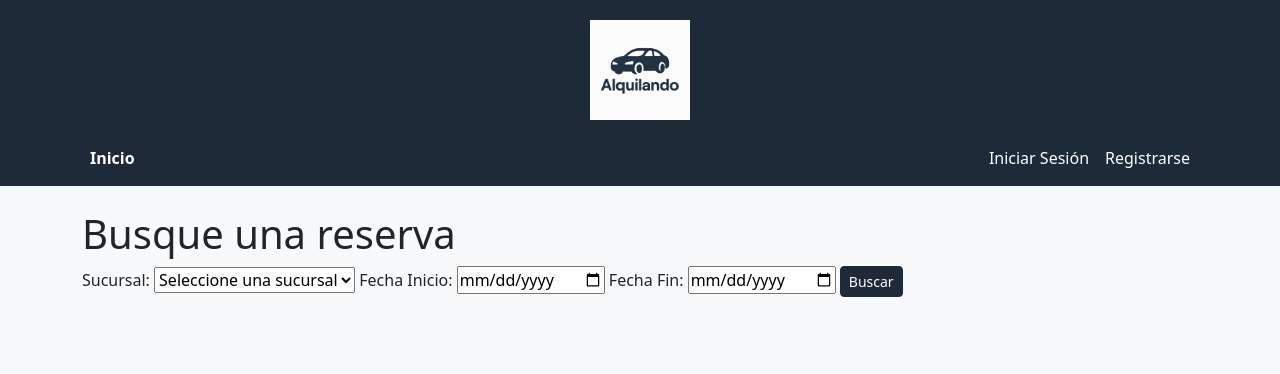
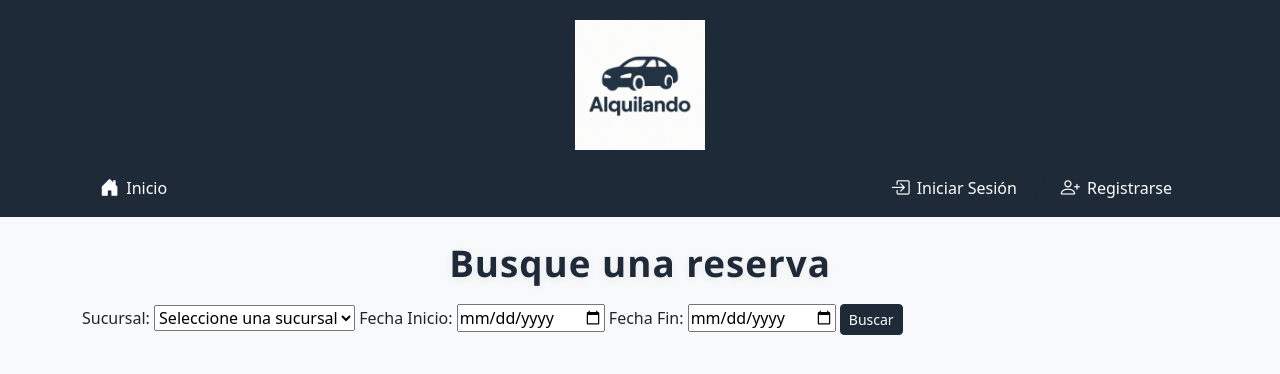
Before and after one commit to lucamaffeo/Alquilando, a Flask app: page /global/inicio in a window 1280 px wide. Shown: the top 374 px of the page. Run offline with Flask 3, Linux system fonts and the light colour scheme; data that the repository does not hold is empty.

Commit message:
agrego estilos piolaa

```diff
--- a/src/web/templates/base.html
+++ b/src/web/templates/base.html
@@ -7,6 +7,7 @@
     <link rel="icon" type="image/x-icon" href="{{ url_for('static', filename='images/alquilando.png') }}">
     <!-- Bootstrap CSS -->
     <link href="https://cdn.jsdelivr.net/npm/bootstrap@5.3.3/dist/css/bootstrap.min.css" rel="stylesheet">
+    <link rel="stylesheet" href="https://cdn.jsdelivr.net/npm/bootstrap-icons@1.11.3/font/bootstrap-icons.css">
     <style>
         body {
             background-color: #f8f9fa;
@@ -17,18 +18,44 @@
             padding: 20px 0 10px 0;
         }
         header img {
-            height: 100px;
+            height: 130px;
+            width: auto;
         }
         nav.navbar {
             background-color: #1E2A38 !important;
         }
         nav.navbar .nav-link, nav.navbar .navbar-brand {
             color: #fff !important;
+            border-radius: 20px;
+            padding: 6px 18px !important;
+            margin-right: 8px;
+            display: flex;
+            align-items: center;
+            transition: background 0.15s, color 0.15s, box-shadow 0.15s;
+            box-shadow: 0 1px 4px rgba(30,42,56,0.10);
+            font-weight: normal;
+            background: transparent;
+        }
+        nav.navbar .nav-link i {
+            margin-right: 7px;
+            font-size: 1.2em;
         }
         nav.navbar .nav-link.active, nav.navbar .nav-link:hover {
-            color: black !important;
-            text-decoration: underline;
-
+            background: #e3e3e3 !important;
+            color: #232b32 !important;
+            text-decoration: none;
+        }
+        /* Estilo especial para el botón de inicio */
+        .nav-link.inicio-btn {
+            background: #232b32;
+            color: #ffc107 !important;
+            font-weight: bold;
+        }
+        .nav-link.inicio-btn:hover, .nav-link.inicio-btn.active {
+            background: grey !important;
+            color: #232b32 !important;
+            text-decoration: none;
+            box-shadow: 0 2px 8px rgba(30,42,56,0.18);
         }
         .flashes {
             list-style: none;
@@ -88,6 +115,24 @@
         .card, .border-main {
             border: 2px solid #1E2A38 !important;
         }
+        .titulo-principal, h1, h2, h3 {
+            font-family: 'Segoe UI', 'Arial', sans-serif;
+            color: #1E2A38;
+            font-weight: bold;
+            letter-spacing: 1px;
+            margin-bottom: 1.2rem;
+            text-align: center;
+            text-shadow: 0 2px 8px rgba(30,42,56,0.07);
+        }
+        h1 {
+            font-size: 2.3rem;
+        }
+        h2 {
+            font-size: 1.7rem;
+        }
+        h3 {
+            font-size: 1.3rem;
+        }
     </style>
 </head>
 <body>
@@ -111,25 +156,32 @@
             <div class="collapse navbar-collapse" id="navbarNav">
                 <ul class="navbar-nav me-auto mb-2 mb-lg-0">
                     {% if not session.get("user_id") %}
-                    <li class="nav-item"><a class="nav-link" href="{{ url_for('global.inicio_global') }}"><strong>Inicio</strong></a></li>
+                    <li class="nav-item">
+                        <a class="nav-link inicio-btn" href="{{ url_for('global.inicio_global') }}">
+                            <i class="bi bi-house-door-fill"></i>Inicio
+                        </a>
+                    </li>
 
                     {% endif %}
                     {% if session.get("user_id") %}
-
                         {% if session.get("user_role") == "usuario registrado" %}
-                        <li class="nav-item"><a class="nav-link" href="{{ url_for('global.inicio_global') }}"><strong>Inicio</strong></a></li>
+                        <li class="nav-item">
+                            <a class="nav-link inicio-btn" href="{{ url_for('global.inicio_global') }}">
+                                <i class="bi bi-house-door-fill"></i>Inicio
+                            </a>
+                        </li>
                         {% endif %}
                         {% if has_permission(session.get("user_id"), "vehicle_index") %}
-                        <li class="nav-item"><a class="nav-link" href="{{ url_for('vehiculos.index') }}"><strong>Vehículos</strong></a></li>
+                        <li class="nav-item"><a class="nav-link" href="{{ url_for('vehiculos.index') }}"><i class="bi bi-car-front"></i>Vehículos</a></li>
                         {% endif %}
                         {% if has_permission(session.get("user_id"), "user_index") %}
-                        <li class="nav-item"><a class="nav-link" href="{{ url_for('usuarios.index') }}"><strong>Usuarios</strong></a></li>
+                        <li class="nav-item"><a class="nav-link" href="{{ url_for('usuarios.index') }}"><i class="bi bi-people"></i>Usuarios</a></li>
                         {% endif %}
                         {% if has_permission(session.get("user_id"), "vehicle_create") %}
-                        <li class="nav-item"><a class="nav-link" href="{{ url_for('vehiculos.register') }}"><strong>Registrar vehículo</strong></a></li>
+                        <li class="nav-item"><a class="nav-link" href="{{ url_for('vehiculos.register') }}"><i class="bi bi-plus-circle"></i>Registrar vehículo</a></li>
                         {% endif %}
                         {% if has_permission(session.get("user_id"), "user_create") %}
-                        <a href="{{ url_for('usuarios.register') }}" class="nav-link"><Strong>Registrar usuario</Strong></a>
+                        <a href="{{ url_for('usuarios.register') }}" class="nav-link"><i class="bi bi-person-plus"></i>Registrar usuario</a>
                         {% endif %}
                         <!--
                         {% if has_permission(session.get("user_id"), "user_create_presencial") %}
@@ -142,13 +194,27 @@
                 <ul class="navbar-nav">
                     {% if session.get("user_id") %}
                     {% if session.get("user_role") == "usuario registrado" %}
-                    <li class="nav-item"><a class="nav-link" href="{{ url_for('reservas.mis_reservas') }}">Ver Mis Reservas</a></li>
+                    <li class="nav-item">
+                        <a class="nav-link" href="{{ url_for('usuarios.show', user_id=session['user_id']) }}">
+                            <i class="bi bi-person-circle"></i>Mi Perfil
+                        </a>
+                    </li>
+                    <li class="nav-item">
+                        <a class="nav-link" href="{{ url_for('reservas.mis_reservas') }}">
+                            <i class="bi bi-journal-bookmark"></i>Ver Mis Reservas
+                        </a>
+                    </li>
+                    {% else %}
+                    <li class="nav-item">
+                        <a class="nav-link" href="{{ url_for('usuarios.show', user_id=session['user_id']) }}">
+                            <i class="bi bi-person-circle"></i>Mi Perfil
+                        </a>
+                    </li>
                     {% endif %}
-                    <li class="nav-item"><a class="nav-link" href="{{ url_for('usuarios.show', user_id=session['user_id']) }}">Mi Perfil</a></li>
-                    <li class="nav-item"><a class="nav-link" href="{{ url_for('usuarios.logout') }}">Cerrar Sesión</a></li>
+                    <li class="nav-item"><a class="nav-link" href="{{ url_for('usuarios.logout') }}"><i class="bi bi-box-arrow-right"></i>Cerrar Sesión</a></li>
                     {% else %}
-                    <li class="nav-item"><a class="nav-link" href="{{ url_for('usuarios.login') }}">Iniciar Sesión</a></li>
-                    <li class="nav-item"><a class="nav-link" href="{{ url_for('usuarios.register') }}">Registrarse</a></li>
+                    <li class="nav-item"><a class="nav-link" href="{{ url_for('usuarios.login') }}"><i class="bi bi-box-arrow-in-right"></i>Iniciar Sesión</a></li>
+                    <li class="nav-item"><a class="nav-link" href="{{ url_for('usuarios.register') }}"><i class="bi bi-person-plus"></i>Registrarse</a></li>
                     {% endif %}
                 </ul>
             </div>
```
